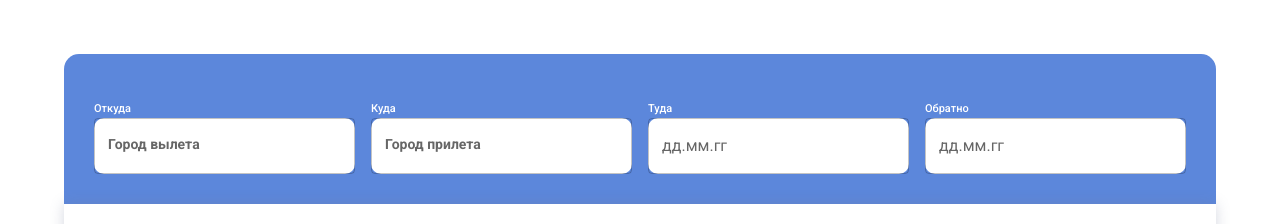
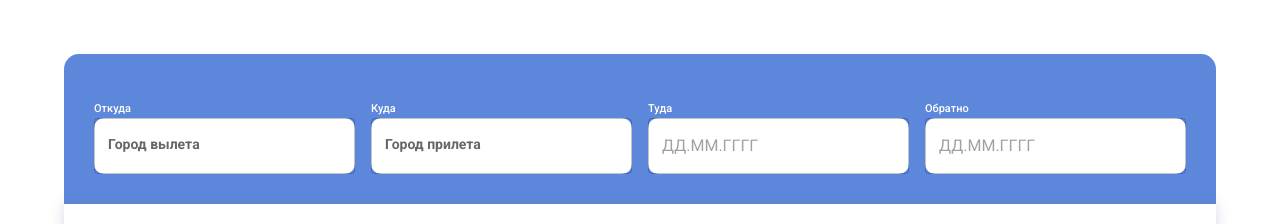
Before and after one commit to georgy-p/Aviasearch, a React app: page /avia in a window 1280 px wide. Shown: the top 224 px of the page. Built offline with nearby package versions, Linux system fonts and the light colour scheme.

Commit message:
make calendar logo first in input

```diff
--- a/src/app/pages/AviaSearch/components/DateInput/ui/DateInput.tsx
+++ b/src/app/pages/AviaSearch/components/DateInput/ui/DateInput.tsx
@@ -2,6 +2,7 @@ import { Box, Grid, Typography } from '@mui/material';
 import { DatePicker } from '@mui/x-date-pickers';
 import { Dayjs } from 'dayjs';
 import { useState } from 'react';
+import CalendarIcon from '/shared/assets/icons/calendar.svg';
 
 interface DateInputProps {
     name: string;
@@ -46,8 +47,10 @@ export const DateInput = ({
                 <Typography variant='h6'>{name}</Typography>
                 <DatePicker
                     sx={datePickerStyle}
-                    label='дд.мм.гг'
                     slotProps={{
+                        inputAdornment: {
+                            position: 'start',
+                        },
                         textField: {
                             InputLabelProps: { shrink: false },
                             error: isError,
```
